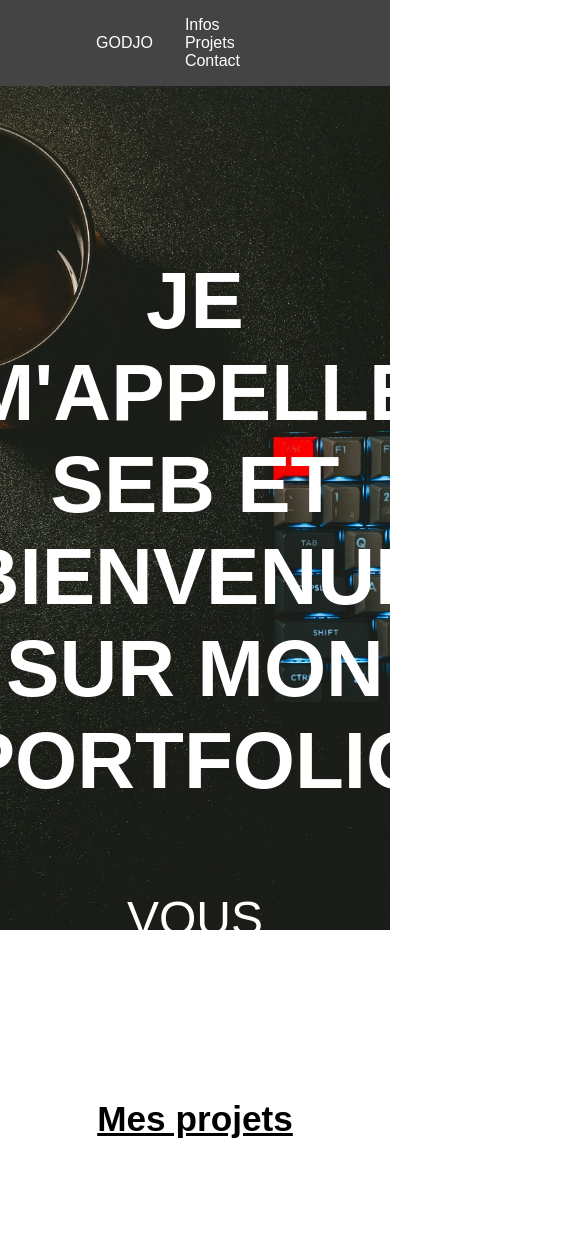
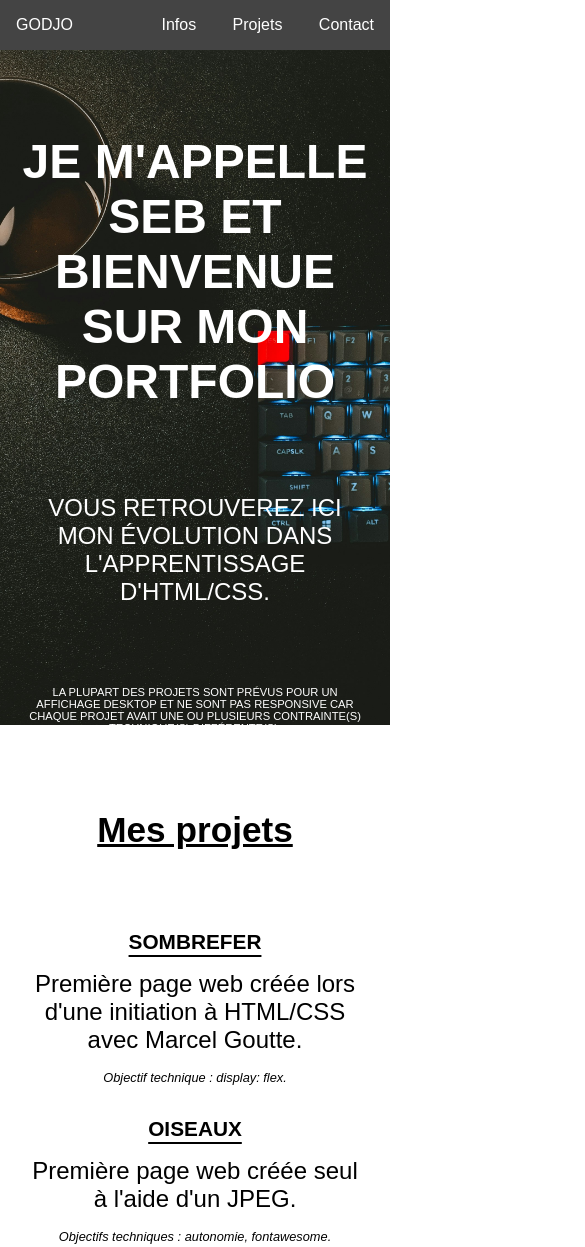
Before and after one commit to GodjoJr/portfolio, a plain HTML site: page index.html in a window 390 px wide. Shown: the top 1247 px of the page, 585 px wide, since content can reach past the window. Drawn offline with Linux system fonts and the light colour scheme.

Commit message:
Responsive sur téléphone, tablette et petit écran

```diff
--- a/assets/style.css
+++ b/assets/style.css
@@ -1,3 +1,4 @@
+
 * {
     margin: 0;
     padding: 0;
@@ -58,7 +59,7 @@ header p {
 #infos h1{
     text-align: center;
     font-size: 5rem;
-    margin-top: 20vh;
+    margin-top: 15vh;
     margin-bottom: 10vh;
     padding: 0 15rem;
 }
@@ -67,7 +68,7 @@ header p {
     text-align: center;
     font-size: 3rem;
     padding: 0 3rem;
-    margin-bottom: 15rem;
+    margin-bottom: 5rem;
 }
 
 #infos .disclaimer{
@@ -81,20 +82,15 @@ header p {
 
 h2 {
     font-size: 2.2rem;
-    text-decoration: underline
+    text-decoration: underline;
+    margin-bottom: 5rem;
 }
 
 .slider {
-    margin: 20vh;
     margin-bottom: 10vh;
     display: flex;
     flex-wrap: wrap;
     justify-content: space-around;
-}
-
-.slider div {
-    width: 30vw;
-    height: 30vh;
 }
 
 .slider a{
@@ -114,3 +110,113 @@ h2 {
     margin-bottom: 1rem;
     font-size: 1.5rem;
 }
+
+@media only screen and (max-width: 450px) {
+
+
+    header {
+        display: flex;
+        justify-content: space-between;
+        align-items: center;
+        background-color: rgba(0, 0, 0, 0.733);
+        padding: 1rem 0;
+    }
+
+    header a {
+        padding: 0 1rem;
+        color: white;
+    }
+
+    header p {
+        font-size: 2rem;
+    }
+
+
+    #infos {
+        background-image: url(../assets/img-dev.jpg);
+        height: 80vh;
+        background-size: cover;
+        background-repeat: no-repeat;
+        background-position: 50% 40%;
+        color: white;
+        text-transform: uppercase;
+        width: 100%;
+    }
+
+    #infos .title {
+        display: flex;
+        flex-direction: column;
+        justify-content: center;
+        align-items: center;
+    }
+
+    #infos h1{
+        text-align: center;
+        font-size: 3rem;
+        margin-top: 10vh;
+        margin-bottom: 10vh;
+        padding: 0
+    }
+
+    #infos p{
+        text-align: center;
+        font-size: 1.5rem;
+        padding: 0 1.5rem;
+        margin-bottom: 5rem;
+    }
+
+    #infos .disclaimer{
+        font-size: 0.7rem;
+    }
+
+    #projets {
+        margin-top: 10vh;
+        text-align: center;
+    }
+
+    h2 {
+        font-size: 2.2rem;
+        text-decoration: underline
+    }
+
+    .slider {
+        margin: 3rem 2rem;
+        margin-bottom: 10vh;
+        display: flex;
+        flex-direction: column;
+        align-items: center;
+    }
+
+    .slider div {
+       margin-bottom: 2rem;
+    }
+
+    .slider a{
+        text-decoration: underline;
+        text-underline-offset: 0.4rem;
+        font-size: 1.3rem;
+        font-weight: bold;
+        color: black;
+        text-transform: uppercase;
+        margin-bottom: 2rem;
+    }
+
+    .slider p:first-of-type{
+        margin-top: 1rem;
+    }
+
+    .slider p:last-of-type{
+        margin-top: 1rem;
+        font-size: 0.8rem;
+        font-style: italic;
+    }
+
+    }
+
+    @media only screen and (min-width: 1000px) {
+        .slider div{
+            width: 40vh;
+            height: auto;
+            margin-top: 2rem;
+        }
+    }
```
Also changed, not shown: index.html (+2 -1 lines).
